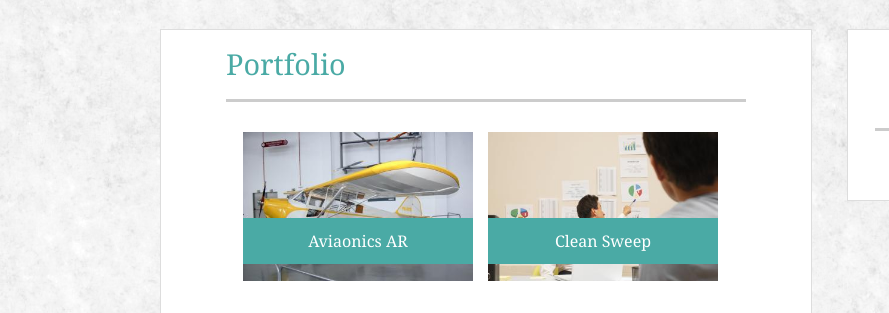
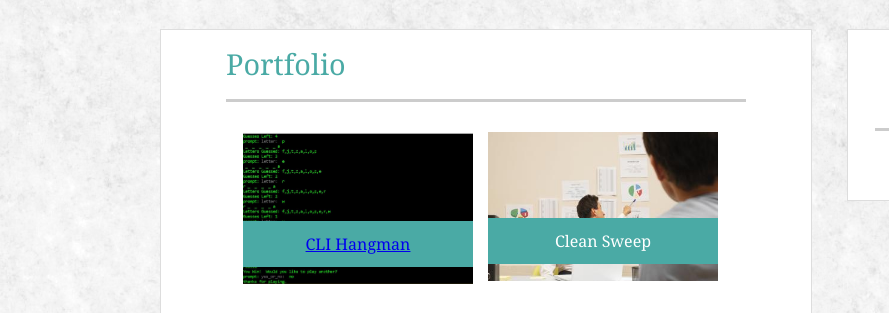
Before and after one commit to ddmartin3/Responsive-Portfolio, a plain HTML site: page portfolio.html in a window 1280 px wide. Shown: the part 93-406 px from the top of the page, 0-889 px from the left. Drawn offline with Linux system fonts and the light colour scheme.

Commit message:
added Hangman CLI to portfolio

```diff
--- a/portfolio.html
+++ b/portfolio.html
@@ -28,8 +28,8 @@
 				<h2>Portfolio</h2>
 				<div id="portfolio">
 					<figure class="project">
-						<img src="assets/images/plane.jpg">
-						<h3>Aviaonics AR</h3>
+						<img src="assets/images/hangman-CLI.jpg">
+						<h3><a href="https://github.com/ddmartin3/hangman-CLI">CLI Hangman</a></h3>
 					</figure>
 
 					<figure class="project">
```
Also changed, not shown: assets/images/hangman-CLI.JPG (added).
